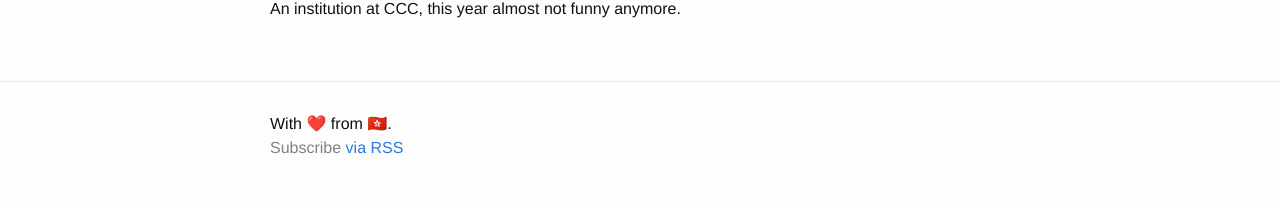
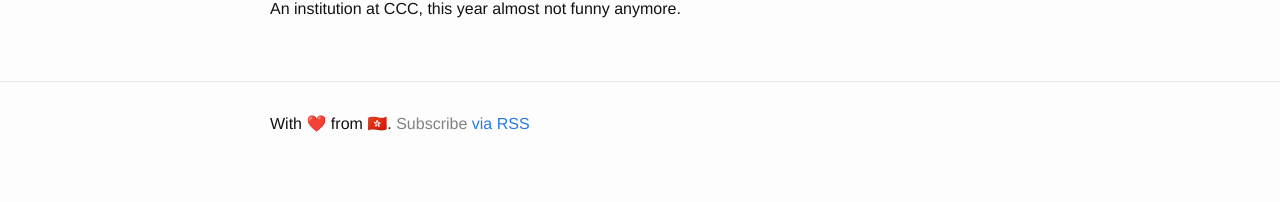
Before and after one commit to elggem/elggem.github.io, a Jekyll site: the page built from index.html, in a window 1280 px wide. Shown: the part 2357-2559 px from the top of the page. Built offline with Jekyll 4.4.1, drawn with Linux system fonts in a browser that asks for light colours; after the commit the page ends 2523 px from its top, so only the background shows below that.

Commit message:
layout tweak

```diff
--- a/_includes/footer.html
+++ b/_includes/footer.html
@@ -1,5 +1,5 @@
 <footer class="site-footer">
  <div class="wrapper">
-    With ❤️ from &#x1F1ED;&#x1F1F0;. <p class="rss-subscribe">Subscribe <a href="{{ "/feed.xml" | prepend: site.baseurl }}">via RSS</a></p>
+    With ❤️ from &#x1F1ED;&#x1F1F0;. <span class="rss-subscribe">Subscribe <a href="{{ "/feed.xml" | prepend: site.baseurl }}">via RSS</a></span>
  </div>
 </footer>
```
